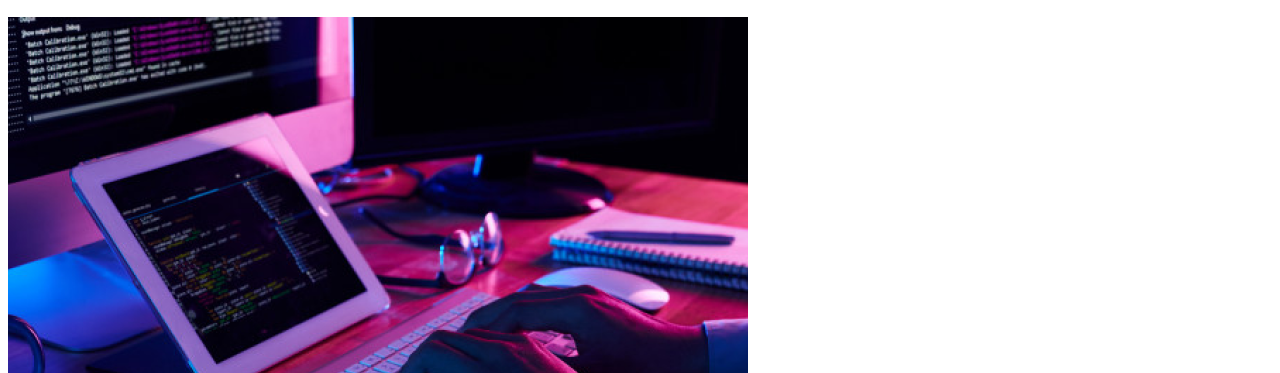
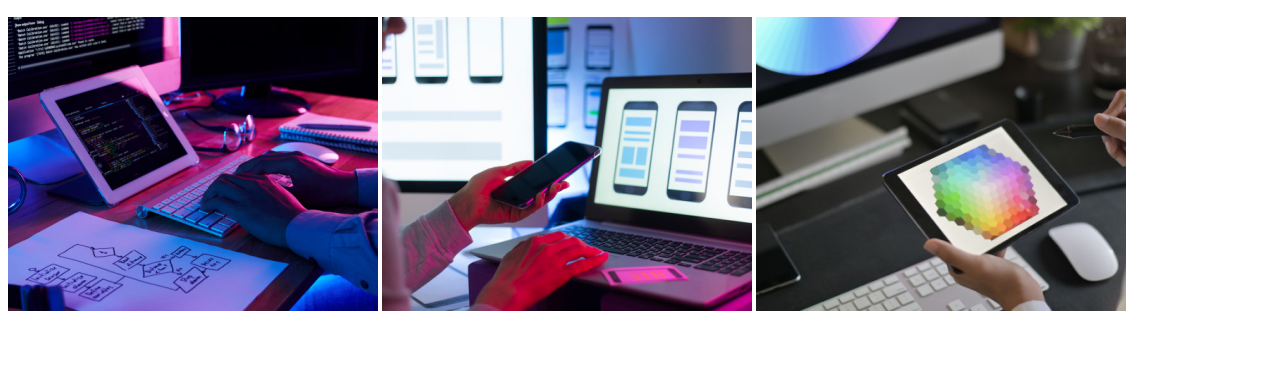
Before and after one commit to Volker246/Html_Test1, a plain HTML site: page index.html in a window 1280 px wide. Shown: the part 427-800 px from the top of the page. Drawn offline with Linux system fonts and the light colour scheme.

Commit message:
6 Changing pictures

```diff
--- a/index.html
+++ b/index.html
@@ -3,7 +3,7 @@
 <head>
     <meta charset="UTF-8">
     <meta name="viewport" content="width=device-width, initial-scale=1.0">
-    <title>Document</title>
+    <title>Webstudio</title>
 </head>
 
 <body>
@@ -22,6 +22,9 @@
         <li><a href="">+38 096 111 11</a> </li>
     </ul>
 
+</header>
+
+<main>
     <h1>Эффективные решения</h1>
     <h1>для вашего бизнеса</h1>
     <button type="button">Заказать услуг</button>
@@ -37,9 +40,11 @@
     <h2>Чем мы занимаемся</h2>
 
 
-<img src="Bilder/Bild1/bild1.png" alt="Computer Bild1" />
-<img src="Bilder/Bild2/bild2.png" alt="Computer Bild2" />
-<img src="Bilder/Bild3/bild3.png" alt="Computer Bild3" />
+<img src="Bilder/Bild1/bild1.png" alt="Computer Bild1" width="370" height="294"/>
+<img src="Bilder/Bild2/bild2.png" alt="Computer Bild2" width="370" height="294"/>
+<img src="Bilder/Bild3/bild3.png" alt="Computer Bild3" width="370" height="294"/>
+
+</main>
 
 
 </header>
```
